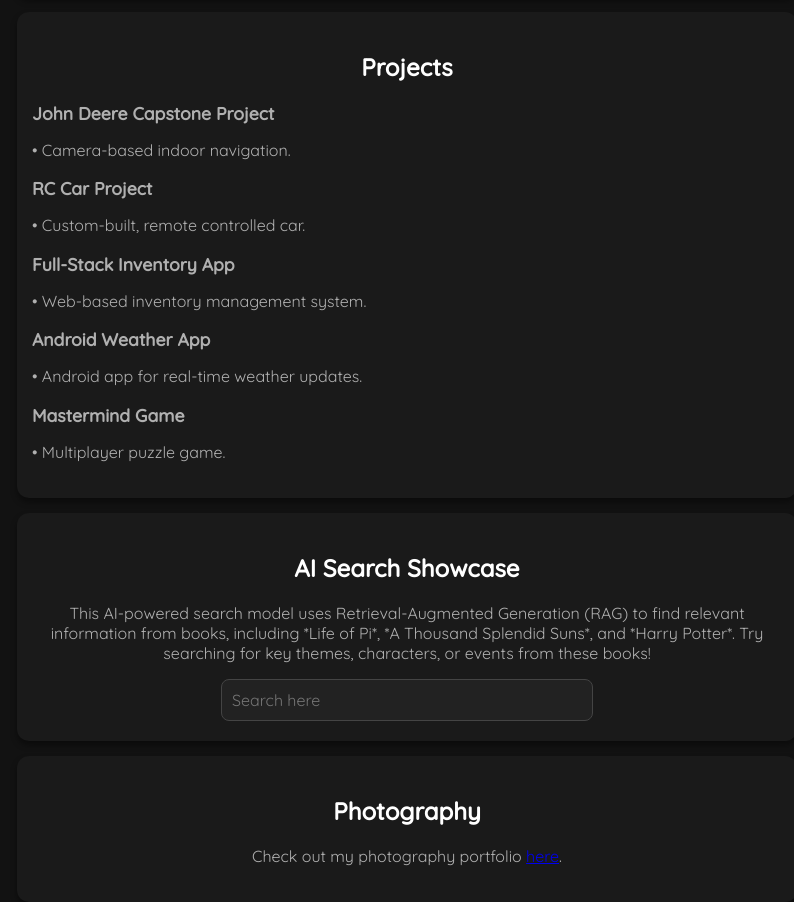
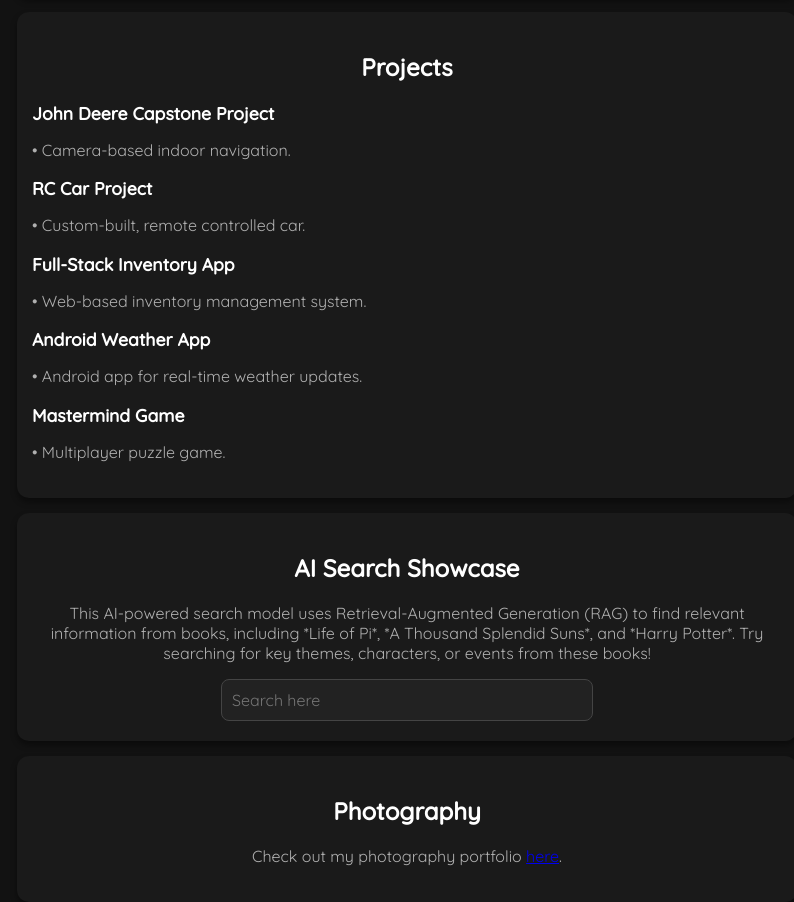
Before and after one commit to JasonHahn60/JasonHahn60.github.io, a plain HTML site: page index.html in a window 1280 px wide. Shown: the part 1398-2300 px from the top of the page, without its empty margins (233-1027 px from the left). Drawn offline with Linux system fonts and the light colour scheme.

Commit message:
Update stylesheet.css

```diff
--- a/stylesheet.css
+++ b/stylesheet.css
@@ -129,7 +129,7 @@ section {
 }
 
 #projects a {
-    color: #b0b0b0;
+    color: #ffffff;
     text-decoration: none;
     font-weight: bold;
     transition: color 0.3s ease;
```
